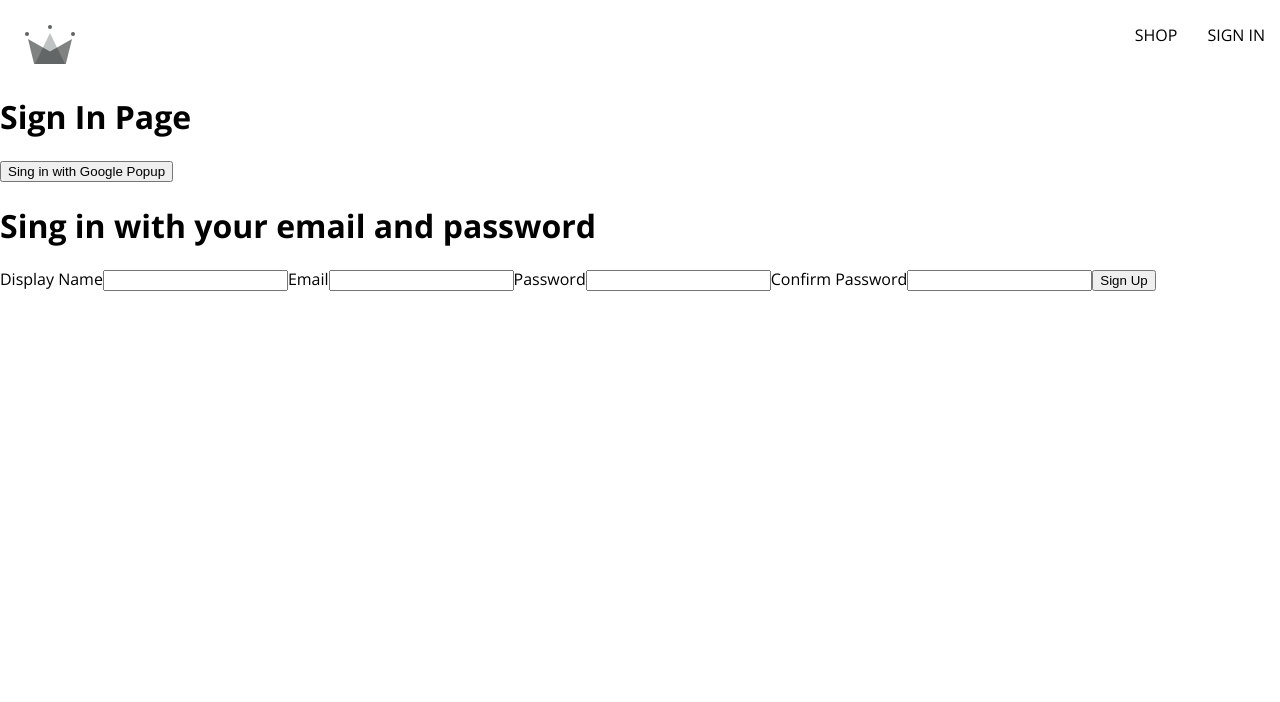
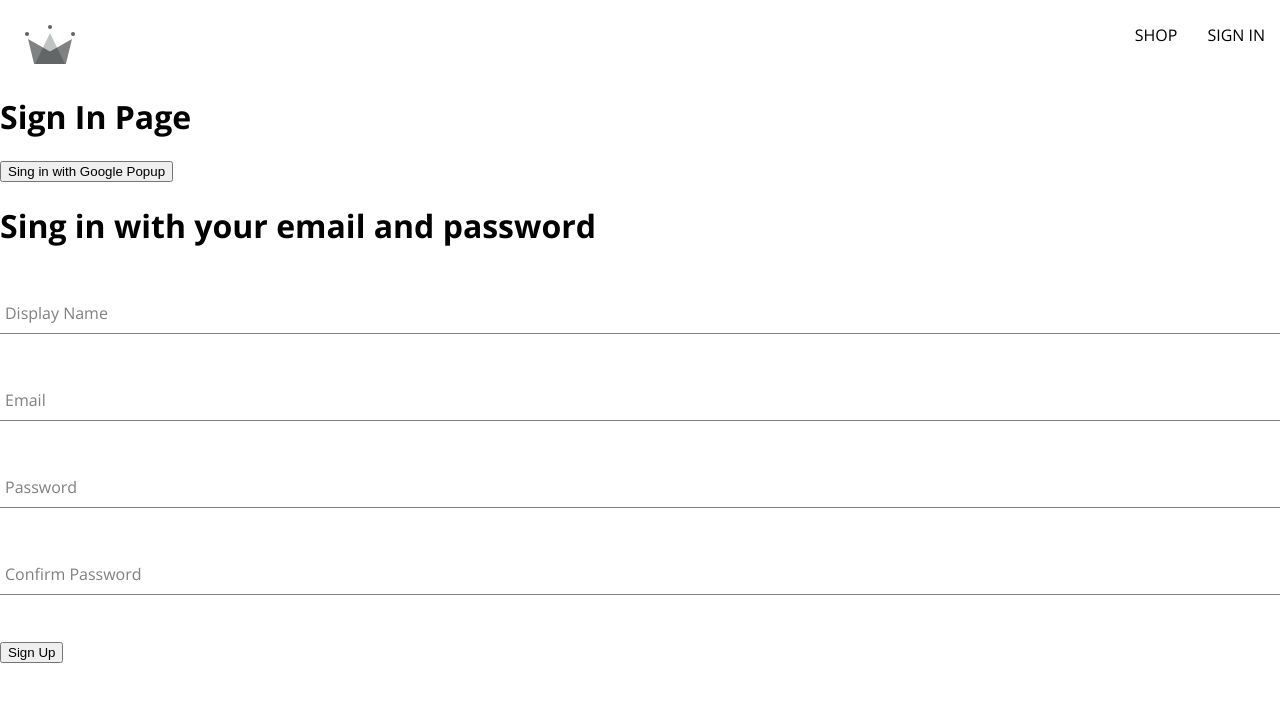
Before and after one commit to simonsGoneCoding/crown-clothing, a React (Create React App) app: page /sign-in in a window 1280 px wide. Shown: the top 702 px of the page. Built offline with nearby package versions, Linux system fonts and the light colour scheme.

Commit message:
Shifted from setting up firebase - created form-input and sign-up components and added some styles.

```diff
--- /dev/null
+++ b/src/components/form-input/form-input.component.jsx
@@ -0,0 +1,20 @@
+import './form-input.styles.scss';
+
+const FormInput = ({ label, ...otherProps }) => {
+  return (
+    <div className="group">
+      <input className="form-input" {...otherProps} required></input>
+      {label && (
+        <label
+          className={`${
+            otherProps.value.length ? 'shrink' : ''
+          } form-input-label`}
+        >
+          {label}
+        </label>
+      )}
+    </div>
+  );
+};
+
+export default FormInput;
--- /dev/null
+++ b/src/components/form-input/form-input.styles.scss
@@ -0,0 +1,54 @@
+$sub-color: grey;
+$main-color: black;
+
+@mixin shrinkLabel {
+  top: -14px;
+  font-size: 12px;
+  color: $main-color;
+}
+
+.group {
+  position: relative;
+  margin: 45px 0;
+
+  .form-input {
+    background: none;
+    background-color: white;
+    color: $sub-color;
+    font-size: 18px;
+    padding: 10px 10px 10px 5px;
+    display: block;
+    width: 100%;
+    border: none;
+    border-radius: 0;
+    border-bottom: 1px solid $sub-color;
+    margin: 25px 0;
+
+    &:focus {
+      outline: none;
+    }
+
+    &:focus ~ .form-input-label {
+      @include shrinkLabel();
+    }
+  }
+
+  input[type='password'] {
+    letter-spacing: 0.3em;
+  }
+
+  .form-input-label {
+    color: $sub-color;
+    font-size: 16px;
+    font-weight: normal;
+    position: absolute;
+    pointer-events: none;
+    left: 5px;
+    top: 10px;
+    transition: 300ms ease all;
+
+    &.shrink {
+      @include shrinkLabel();
+    }
+  }
+}
--- a/src/components/sign-up/sign-up-form.component.jsx
+++ b/src/components/sign-up/sign-up-form.component.jsx
@@ -4,6 +4,8 @@
   createAuthUserWithEmailAndPassword,
   createUserDocumentFromAuth,
 } from '../../utils/firebase/firebase.utils';
+
+import FormInput from '../form-input/form-input.component';
 
 const defaultFormFields = {
   displayName: '',
@@ -38,7 +40,6 @@
         email,
         password
       );
-      console.log(user); //REMOVE
       await createUserDocumentFromAuth(user, { displayName });
       resetFormFields();
     } catch (error) {
@@ -46,7 +47,7 @@
       if (error.code === 'auth/email-already-in-use') {
         alert('email already in use');
       } else {
-        console.log('o kurwa ', error);
+        throw error;
       }
     }
   };
@@ -55,41 +56,41 @@
     <div>
       <h1>Sing in with your email and password</h1>
       <form onSubmit={handleSubmit}>
-        <label>Display Name</label>
-        <input
+        <FormInput
+          label="Display Name"
           type="text"
           required
           name="displayName"
           onChange={handleChange}
           value={displayName}
-        ></input>
+        />
 
-        <label>Email</label>
-        <input
+        <FormInput
+          label="Email"
           required
           type="email"
           name="email"
           onChange={handleChange}
           value={email}
-        ></input>
+        />
 
-        <label>Password</label>
-        <input
+        <FormInput
+          label="Password"
           required
           type="password"
           name="password"
           onChange={handleChange}
           value={password}
-        ></input>
+        />
 
-        <label>Confirm Password</label>
-        <input
+        <FormInput
+          label="Confirm Password"
           required
           type="password"
           name="confirmPassword"
           onChange={handleChange}
           value={confirmPassword}
-        ></input>
+        />
         <button type="submit">Sign Up</button>
       </form>
     </div>
```
